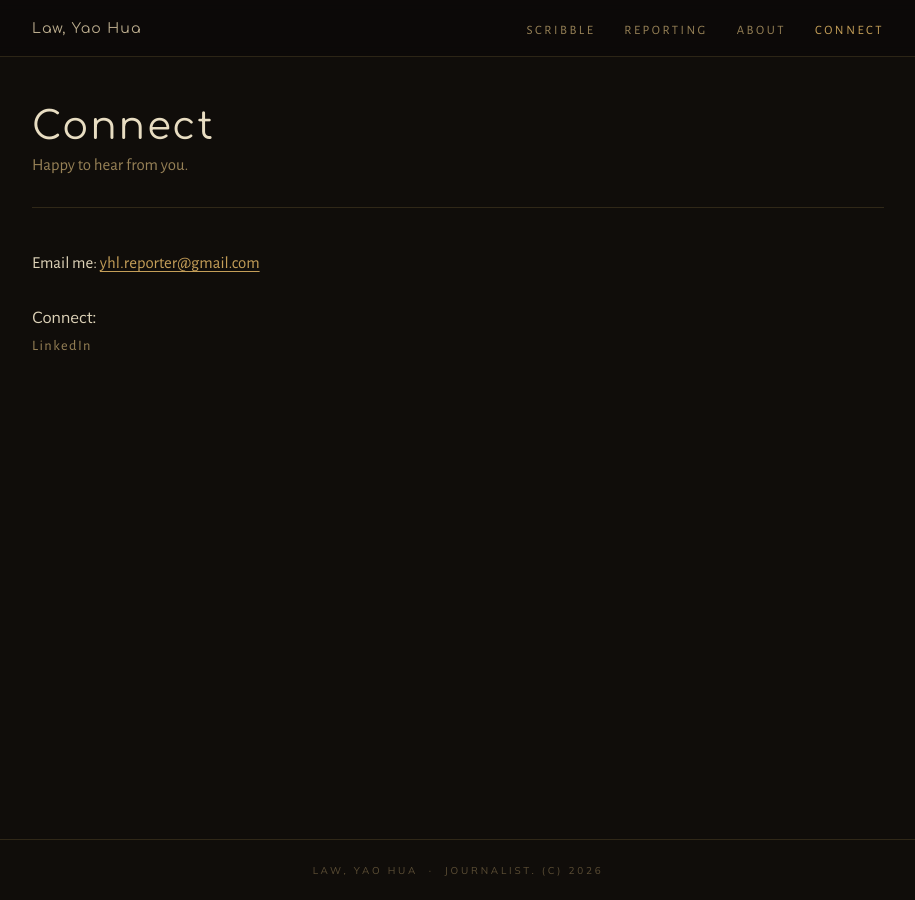
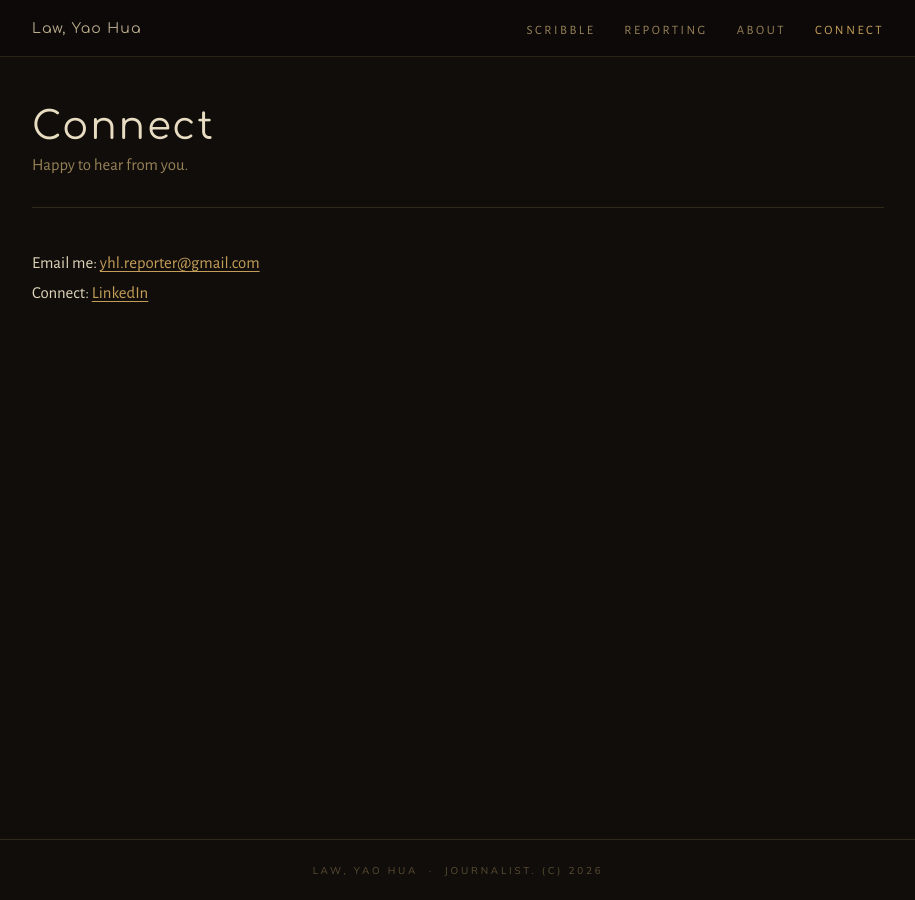
Before and after one commit to yhlreporter/site, a Jekyll site: the page built from contact/index.html, in a window 1280 px wide. Shown: the whole page, without its empty margins (182-1097 px from the left). Built offline with Jekyll 4.4.1, drawn with Linux system fonts in a browser that asks for light colours.

Commit message:
Update pages.css

```diff
--- a/assets/css/pages.css
+++ b/assets/css/pages.css
@@ -108,6 +108,21 @@
 }
 
 .contact__links {
+  font-family: var(--font-serif);
+  font-weight: 400;
+  font-size: 1.05rem;
+  line-height: 1.8;
+  color: var(--ink);
+}
+
+.contact__links a {
+  color: var(--gold);
+  text-decoration: underline;
+  text-underline-offset: 3px;
+}
+
+/* Below is if you want to put a list of social network */
+/* .contact__links {
   list-style: none;
   margin-top: 1.8rem;
   display: flex;
@@ -127,4 +142,4 @@
 
 .contact__links a:hover {
   color: var(--gold);
-}
+} */
```
